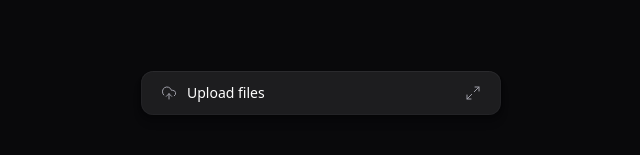
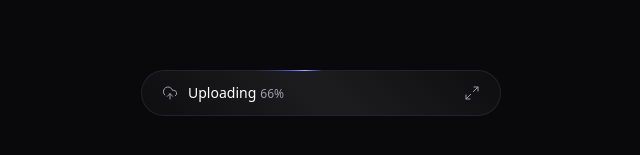
Before and after one commit to RenanEduardo/upload-widget, a React (Vite) app: page / in a window 1280 px wide. Shown: the part 307-462 px from the top of the page, without its empty margins (319-959 px from the left). Built offline with nearby package versions, Linux system fonts and the light colour scheme.

Commit message:
Usar motion para animar alguns elementos

```diff
--- a/package.json
+++ b/package.json
@@ -14,6 +14,7 @@
     "@radix-ui/react-progress": "^1.1.2",
     "@tailwindcss/vite": "^4.0.17",
     "lucide-react": "^0.484.0",
+    "motion": "^12.6.2",
     "react": "^19.0.0",
     "react-dom": "^19.0.0",
     "react-dropzone": "^14.3.8",
--- /dev/null
+++ b/src/components/ui/circular-progress-bar.tsx
@@ -0,0 +1,60 @@
+interface CircularProgressBarProps {
+	progress: number;
+	size?: number;
+	strokeWidth?: number;
+	circleColor?: string;
+	progressColor?: string;
+}
+
+export const CircularProgressBar: React.FC<CircularProgressBarProps> = ({
+	progress,
+	size = 120,
+	strokeWidth = 8,
+	circleColor = 'text-zinc-800',
+	progressColor = 'text-indigo-500',
+}) => {
+	const center = size / 2;
+	const radius = center - strokeWidth / 2;
+	const circumference = 2 * Math.PI * radius;
+	const progressOffset = circumference - (progress / 100) * circumference;
+
+	return (
+		<div className='relative' style={{ width: size, height: size }}>
+			<svg
+				className='w-full h-full -rotate-90'
+				viewBox={`0 0 ${size} ${size}`}
+			>
+				<circle
+					className={`${circleColor} stroke-current`}
+					strokeWidth={strokeWidth}
+					fill='transparent'
+					r={radius}
+					cx={center}
+					cy={center}
+				/>
+				<circle
+					className={`${progressColor} stroke-current`}
+					strokeWidth={strokeWidth}
+					strokeLinecap='round'
+					fill='transparent'
+					r={radius}
+					cx={center}
+					cy={center}
+					style={{
+						strokeDasharray: circumference,
+						strokeDashoffset: progressOffset,
+						transition: 'stroke-dashoffset 0.5s ease-in-out',
+					}}
+				/>
+			</svg>
+			<div
+				className={`absolute inset-0 flex items-center justify-center text-xs font-medium text-zinc-50`}
+			>
+				{progress}
+				<span className='text-xxs text-zinc-400'>%</span>
+			</div>
+		</div>
+	);
+};
+
+export default CircularProgressBar;
--- a/src/components/upload-widget-dropzone.tsx
+++ b/src/components/upload-widget-dropzone.tsx
@@ -1,5 +1,9 @@
+import { motion } from 'motion/react';
 import { useDropzone } from 'react-dropzone';
+import CircularProgressBar from './ui/circular-progress-bar';
 export function UploadWidgetDropzone() {
+	const isThereAnyPendingUpload = true;
+	const uploadGlobalPercentage = 66;
 	const { getRootProps, getInputProps, isDragActive } = useDropzone({
 		multiple: true,
 		accept: {
@@ -11,19 +15,39 @@ export function UploadWidgetDropzone() {
 		},
 	});
 	return (
-		<div className='px-3 flex flex-col gap-3'>
+		<motion.div
+			className='px-3 flex flex-col gap-3'
+			initial={{ opacity: 0 }}
+			animate={{ opacity: 1 }}
+			transition={{ duration: 0.3 }}
+		>
 			<div
 				data-active={isDragActive}
 				className='cursor-pointer text-zinc-400 bg-black/20 p-5 rounded-lg border border-zinc-700 border-dashed h-32 flex flex-col items-center justify-center gap-1 hover:border-zinc-600 transition-colors data-[active=true]:bg-indigo-500/10 data-[active=true]:border-indigo-500 data-[active=true]:text-indigo-400'
 				{...getRootProps()}
 			>
 				<input type='file' {...getInputProps()} />
-				<span className='text-xs'>Drop your files here or</span>
-				<span className='text-xs underline'>click to open picker</span>
+				{isThereAnyPendingUpload ? (
+					<div className='flex flex-col gap-2.5 items-center'>
+						<CircularProgressBar
+							progress={uploadGlobalPercentage}
+							size={56}
+							strokeWidth={4}
+						/>
+						<span className='text-xs'>Uploading 2 files</span>
+					</div>
+				) : (
+					<>
+						<span className='text-xs'>Drop your files here or</span>
+						<span className='text-xs underline'>
+							click to open picker
+						</span>
+					</>
+				)}
 			</div>
-			<span className='text-xs text-zinc-400'>
+			<span className='text-xxs text-zinc-400'>
 				Only PNG and JPG files are supported
 			</span>
-		</div>
+		</motion.div>
 	);
 }
--- a/src/components/upload-widget-minimized-button.tsx
+++ b/src/components/upload-widget-minimized-button.tsx
@@ -4,7 +4,7 @@ import { UploadWidgetTitle } from './upload-widget-title';
 
 export function UploadWidgetMinimizedButton() {
 	return (
-		<Collapsible.Trigger className='group w-full bg-white/[0.02] py-3 px-5 flex items-center justify-between'>
+		<Collapsible.Trigger className='group w-full bg-white/[0.02] py-3 px-5 flex items-center justify-between gap-5'>
 			<UploadWidgetTitle />
 			<Maximize2
 				strokeWidth={1.5}
--- a/src/components/upload-widget-title.tsx
+++ b/src/components/upload-widget-title.tsx
@@ -1,10 +1,21 @@
 import { UploadCloud } from 'lucide-react';
 
 export function UploadWidgetTitle() {
+	const isThereAnyPendingUpload = true;
+	const uploadGlobalPercentage = 66;
 	return (
 		<div className='flex items-center gap-2.5 text-sm font-medium'>
 			<UploadCloud className='size-4 text-zinc-400' strokeWidth={1.5} />
-			<span>Upload files</span>
+			{isThereAnyPendingUpload ? (
+				<span className='flex items-baseline gap-1'>
+					Uploading
+					<span className='text-xs text-zinc-400 tabular-nums'>
+						{uploadGlobalPercentage}%
+					</span>
+				</span>
+			) : (
+				<span>Upload files</span>
+			)}
 		</div>
 	);
 }
--- a/src/components/upload-widget-upload-item.tsx
+++ b/src/components/upload-widget-upload-item.tsx
@@ -1,10 +1,15 @@
 import * as Progress from '@radix-ui/react-progress';
 import { Download, ImageUp, Link2, RefreshCcw, X } from 'lucide-react';
+import { motion } from 'motion/react';
 import { Button } from './ui/button';
-
 export function UploadWidgetUploadItem() {
 	return (
-		<div className='p-3 rounded-lg flex flex-col gap-3 shadow-content bg-white/[0.02] relative overflow-hidden'>
+		<motion.div
+			className='p-3 rounded-lg flex flex-col gap-3 shadow-content bg-white/[0.02] relative overflow-hidden'
+			initial={{ opacity: 0 }}
+			animate={{ opacity: 1 }}
+			transition={{ duration: 0.5 }}
+		>
 			<div className='flex flex-col gap-1'>
 				<span className='text-xs font-medium flex gap-1'>
 					<ImageUp
@@ -54,6 +59,6 @@ export function UploadWidgetUploadItem() {
 					<span className='sr-only'>Cancel upload</span>
 				</Button>
 			</div>
-		</div>
+		</motion.div>
 	);
 }
--- a/src/components/upload-widget-upload-list.tsx
+++ b/src/components/upload-widget-upload-list.tsx
@@ -1,15 +1,20 @@
 import { UploadWidgetUploadItem } from './upload-widget-upload-item';
 
 export function UploadWidgetUploadList() {
+	const isUploadListEmpty = false;
 	return (
 		<div className='px-3 flex flex-col gap-3'>
 			<span className='text-xs font-medium'>
 				Upload files <span className='text-zinc-400'>(2)</span>
 			</span>
-			<div className='flex flex-col gap-2'>
-				<UploadWidgetUploadItem />
-				<UploadWidgetUploadItem />
-			</div>
+			{isUploadListEmpty ? (
+				<span className='text-xs text-zinc-400'>No uploads added</span>
+			) : (
+				<div className='flex flex-col gap-2'>
+					<UploadWidgetUploadItem />
+					<UploadWidgetUploadItem />
+				</div>
+			)}
 		</div>
 	);
 }
--- a/src/components/upload-widget.tsx
+++ b/src/components/upload-widget.tsx
@@ -1,15 +1,36 @@
 import * as Collapsible from '@radix-ui/react-collapsible';
-import { useState } from 'react';
+import { motion, useCycle } from 'motion/react';
 import { UploadWidgetDropzone } from './upload-widget-dropzone';
 import { UploadWidgetHeader } from './upload-widget-header';
 import { UploadWidgetMinimizedButton } from './upload-widget-minimized-button';
 import { UploadWidgetUploadList } from './upload-widget-upload-list';
 
 export function UploadWidget() {
-	const [isWidgetOpen, setIsWidgetOpen] = useState(false);
+	const isThereAnyPendingUpload = true;
+	const [isWidgetOpen, toggleWidgetOpen] = useCycle(false, true);
 	return (
-		<Collapsible.Root onOpenChange={setIsWidgetOpen}>
-			<div className='bg-zinc-900 overflow-hidden w-[360px] rounded-xl shadow-shape'>
+		<Collapsible.Root onOpenChange={() => toggleWidgetOpen()} asChild>
+			<motion.div
+				data-progress={isThereAnyPendingUpload}
+				className='bg-zinc-900 overflow-hidden w-[360px] rounded-xl data-[state=open]:shadow-shape border border-transparent animate-border data-[state=closed]:rounded-3xl data-[state=closed]:data-[progress=false]:shadow-shape  data-[state=closed]:data-[progress=true]:[background:linear-gradient(45deg,#09090B,theme(colors.zinc.900)_50%,#09090B)_padding-box,conic-gradient(from_var(--border-angle),theme(colors.zinc.700/.48)_80%,_theme(colors.indigo.500)_86%,_theme(colors.indigo.300)_90%,_theme(colors.indigo.500)_94%,_theme(colors.zinc.600/.48))_border-box]'
+				animate={isWidgetOpen ? 'open' : 'closed'}
+				variants={{
+					closed: {
+						width: 'max-content',
+						height: 44,
+						transition: {
+							type: 'inertia',
+						},
+					},
+					open: {
+						width: 360,
+						height: 'auto',
+						transition: {
+							duration: 0.1,
+						},
+					},
+				}}
+			>
 				{!isWidgetOpen && <UploadWidgetMinimizedButton />}
 				<Collapsible.Content>
 					<UploadWidgetHeader />
@@ -19,7 +40,7 @@ export function UploadWidget() {
 						<UploadWidgetUploadList />
 					</div>
 				</Collapsible.Content>
-			</div>
+			</motion.div>
 		</Collapsible.Root>
 	);
 }
--- a/src/index.css
+++ b/src/index.css
@@ -1,5 +1,12 @@
+
+
 @import "tailwindcss";
 
+@property --border-angle {
+ inherits: false;
+ initial-value: 0deg;
+ syntax: "<angle>";
+}
 
 @theme {
  --font-inter: 'Inter', sans-serif;
@@ -10,10 +17,17 @@
                  0px 8px 8px 0px #0000001A,
                  0px 1px 0px 0px #FFFFFF08 inset,
                  0px 0px 0px 1px #FFFFFF08 inset;
---shadow-content: 0px 0px 0px 1px #0000001A,
+ --shadow-content: 0px 0px 0px 1px #0000001A,
                  0px 2px 2px 0px #0000001A,
                  0px 4px 4px 0px #0000001A,
                  0px 8px 8px 0px #0000001A,
                  0px 1px 0px 0px #FFFFFF08 inset,
                  0px 0px 0px 1px #FFFFFF08 inset;
+
+ --animate-border: border 2s linear infinite;
+ @keyframes border {
+  to: {
+   --border-angle: 360deg;
+  }
+ }
 }
```
Also changed, not shown: 1 other file (tests, documents, lock files or other folders).
